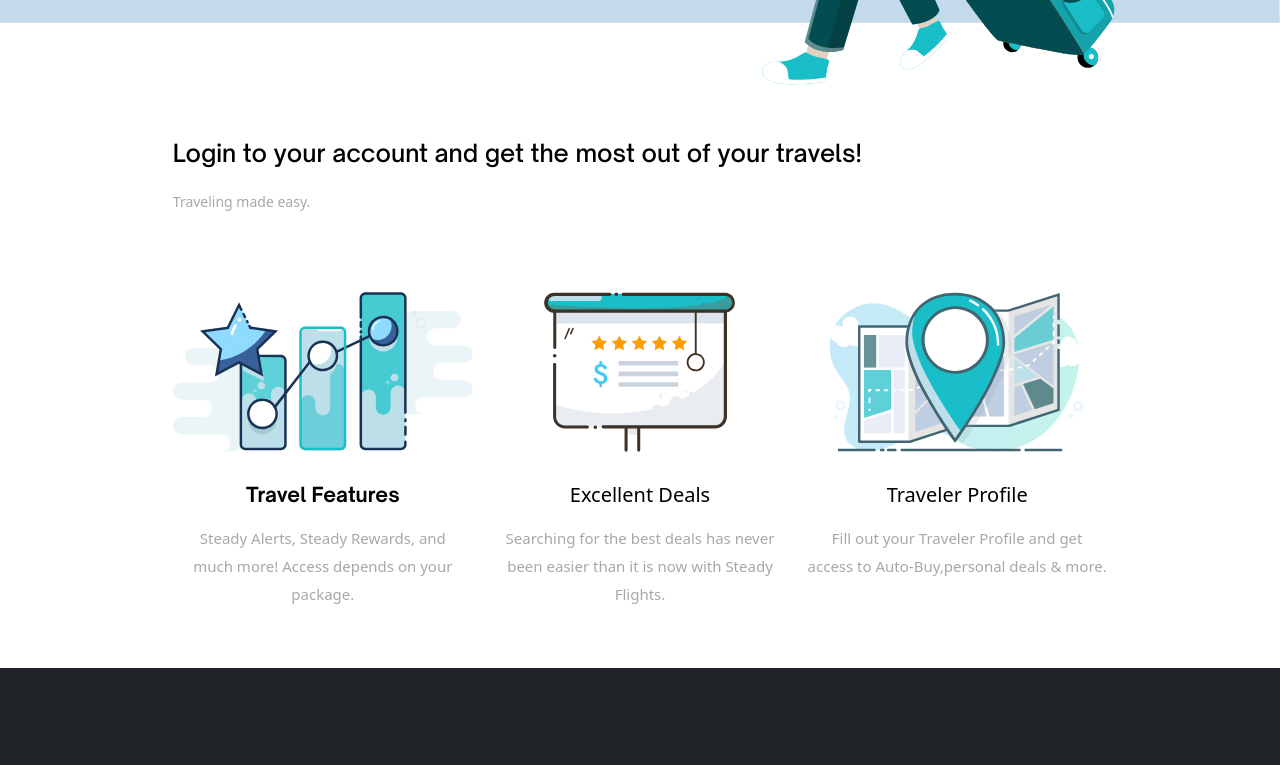
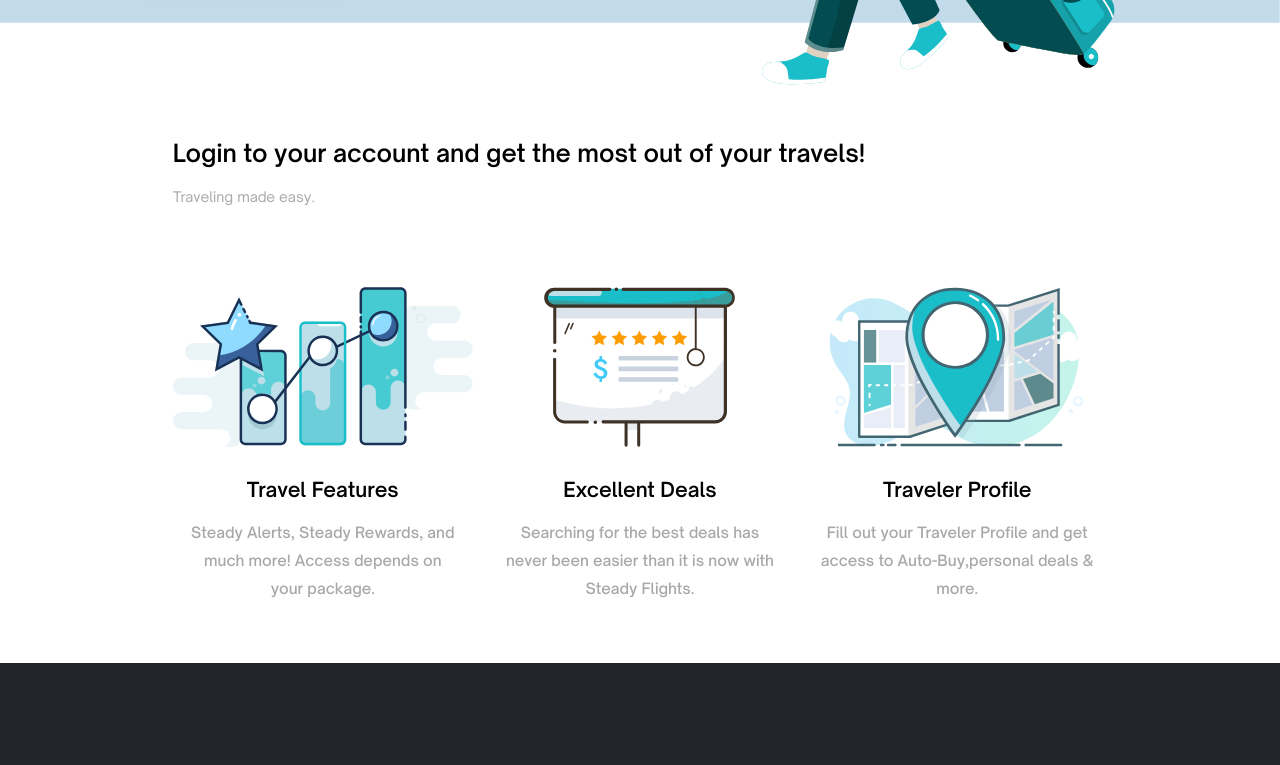
Before and after one commit to shazaib991/steady-flights-tailwind, a Next.js app: page /login in a window 1280 px wide. Shown: the part 600-1365 px from the top of the page. Built offline with nearby package versions, Linux system fonts and the light colour scheme.

Commit message:
fixed fonts in details

```diff
--- a/components/LoginAndRegister/Details.js
+++ b/components/LoginAndRegister/Details.js
@@ -5,15 +5,12 @@ export const Details = ({ isRegisterPage }) => {
     <div className="w-full flex justify-center">
       <div className="w-full flex justify-center max-w-[1366px]">
         <div className="w-[73%]">
-          <h1
-            className="text-[24px] mb-[20px]"
-            style={{ fontFamily: "customFontMedium" }}
-          >
+          <h1 className="text-[24px] mb-[15px] font-['customFontSemiBold']">
             {isRegisterPage
               ? "Register and don't miss out on Steady Flights features."
               : "Login to your account and get the most out of your travels!"}
           </h1>
-          <p className="text-[14px] text-[#A6A8A9]">
+          <p className="text-[14px] text-[#A6A8A9] font-['customFontRegular']">
             {isRegisterPage
               ? "Once you register, you'll unlock access to all our features!"
               : "Traveling made easy."}
@@ -26,10 +23,7 @@ export const Details = ({ isRegisterPage }) => {
                 width={300}
                 height={160}
               />
-              <h1
-                className="text-[20px] mt-[28px] mb-[14px]"
-                style={{ fontFamily: "customFontbold" }}
-              >
+              <h1 className="text-[20px] mt-[28px] mb-[14px] font-['customFontSemiBold']">
                 {isRegisterPage
                   ? "Access to all our features"
                   : "Travel Features"}
@@ -37,8 +31,8 @@ export const Details = ({ isRegisterPage }) => {
               <p
                 className={
                   isRegisterPage
-                    ? "w-[84%] text-center text-[15px] text-[#A6A8A9] leading-[28px]"
-                    : "w-[91%] text-center text-[15px] text-[#A6A8A9] leading-[28px]"
+                    ? "w-[84%] text-center text-[15px] text-[#A6A8A9] leading-[28px] font-['customFontMedium']"
+                    : "w-[91%] text-center text-[15px] text-[#A6A8A9] leading-[28px] font-['customFontMedium']"
                 }
               >
                 {isRegisterPage
@@ -53,14 +47,14 @@ export const Details = ({ isRegisterPage }) => {
                 width={191}
                 height={160}
               />
-              <h1 className="text-[20px] mt-[28px] mb-[14px]">
+              <h1 className="text-[20px] mt-[28px] mb-[14px] font-['customFontSemiBold']">
                 Excellent Deals
               </h1>
               <p
                 className={
                   isRegisterPage
-                    ? "w-[94%] text-center text-[15px] text-[#A6A8A9] leading-[28px]"
-                    : "w-[94%] text-center text-[15px] text-[#A6A8A9] leading-[28px]"
+                    ? "w-[94%] text-center text-[15px] text-[#A6A8A9] leading-[28px] font-['customFontMedium']"
+                    : "w-[94%] text-center text-[15px] text-[#A6A8A9] leading-[28px] font-['customFontMedium']"
                 }
               >
                 {isRegisterPage
@@ -75,14 +69,14 @@ export const Details = ({ isRegisterPage }) => {
                 width={257}
                 height={160}
               />
-              <h1 className="text-[20px] mt-[28px] mb-[14px]">
+              <h1 className="text-[20px] mt-[28px] mb-[14px] font-['customFontSemiBold']">
                 Traveler Profile
               </h1>
               <p
                 className={
                   isRegisterPage
-                    ? "w-full text-center text-[15px] text-[#A6A8A9] leading-[28px]"
-                    : "w-full text-center text-[15px] text-[#A6A8A9] leading-[28px]"
+                    ? "w-full text-center text-[15px] text-[#A6A8A9] leading-[28px] font-['customFontMedium']"
+                    : "w-full text-center text-[15px] text-[#A6A8A9] leading-[28px] font-['customFontMedium']"
                 }
               >
                 {isRegisterPage
--- a/components/LoginAndRegister/FormSection.js
+++ b/components/LoginAndRegister/FormSection.js
@@ -94,7 +94,7 @@ export const FormSection = ({ isRegisterPage }) => {
             {isRegisterPage && (
               <div>
                 <div
-                  className="inline-flex items-center mb-[15px]"
+                  className="inline-flex items-center mb-[13px]"
                   onClick={handleClickCheckbox}
                 >
                   <div className="w-[14px] h-[14px] rounded-[3px] bg-[#ebebeb] block"></div>
```
